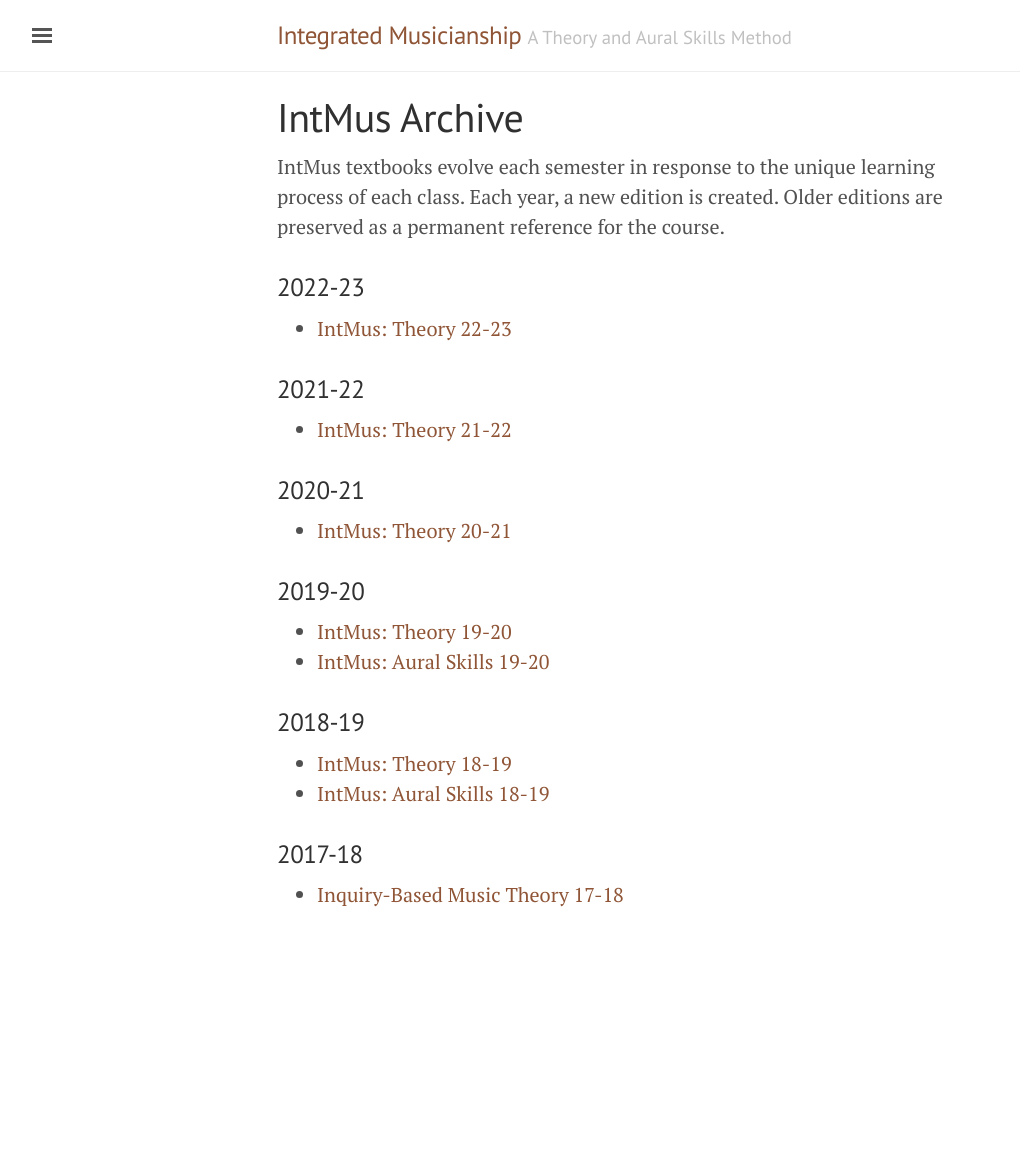
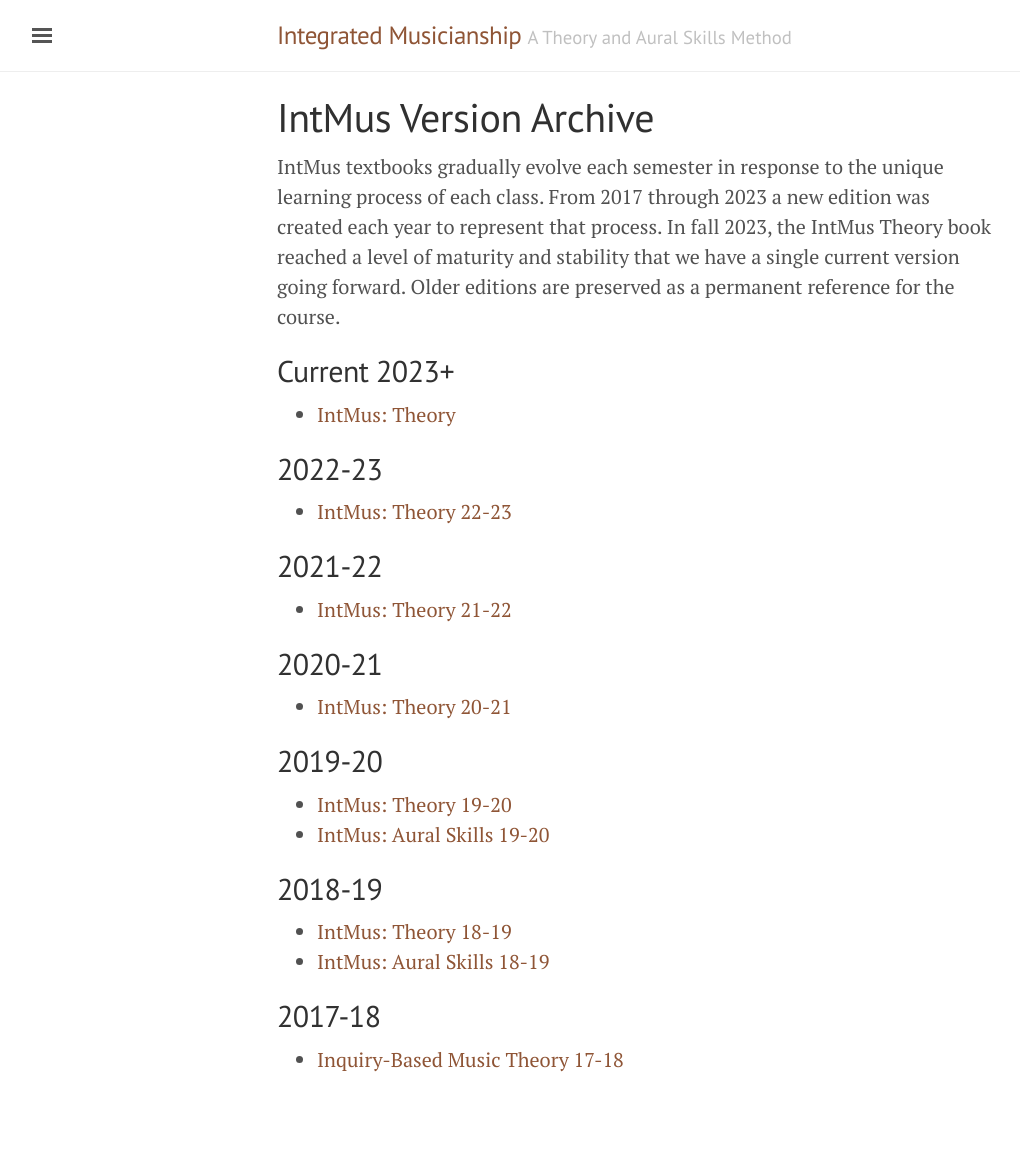
Before and after one commit to intmus/intmus.github.io, a Jekyll site: the page built from archive.md, in a window 1280 px wide. Shown: the whole page, without its empty margins (3-1023 px from the left). Built offline with Jekyll 4.4.1, drawn with Linux system fonts in a browser that asks for light colours; before the commit the page ends 990 px from its top, so only the background shows below that.

Commit message:
update versions

```diff
--- a/_includes/sidebar.html
+++ b/_includes/sidebar.html
@@ -7,16 +7,12 @@
   <nav class="sidebar-nav">
     <a class="sidebar-nav-item{% if page.url == "/" %} active{% endif %}" href="{{ site.baseurl }}/">Home</a>
 
-    <a class="sidebar-nav-item" href="https://intmus.github.io/inttheory19-20/">IntMus: Theory</a>
+    <a class="sidebar-nav-item" href="https://intmus.github.io/inttheory/">IntMus: Theory</a>
     <a class="sidebar-nav-item" href="https://intmus.github.io/intas19-20/">IntMus: Aural Skills</a>
 
     <a class="sidebar-nav-item{% if page.url == "/about.html" %} active{% endif %}" href="{{ site.baseurl }}/about.html">About</a>
     <a class="sidebar-nav-item{% if page.url == "/archive.html" %} active{% endif %}" href="{{ site.baseurl }}/archive.html">Archive</a>
-    <a class="sidebar-nav-item{% if page.url == "/forum/" %} active{% endif %}" href="{{ site.baseurl }}/forum/index.html">Forums</a>
-    <a class="sidebar-nav-item{% if page.url == "/search/" %} active{% endif %}" href="{{ site.baseurl }}/search/index.html">Search</a>
-    <a class="sidebar-nav-item{% if page.url == "/abc-tutorial.html" %} active{% endif %}" href="{{ site.baseurl }}/abc-tutorial.html">ABC Tutorial</a>
-    <a class="sidebar-nav-item{% if page.url == "/abc-playground.html" %} active{% endif %}" href="{{ site.baseurl }}/abc-playground.html">ABC Playground</a>
-    <a class="sidebar-nav-item" href="{{ site.github-repo }}">GitHub project</a>
+    <a class="sidebar-nav-item" href="https://github.com/intmus">GitHub Organization</a>
   </nav>
 
   <div class="sidebar-item">
--- a/archive.md
+++ b/archive.md
@@ -1,34 +1,39 @@
 ---
 layout: page
-title: IntMus Archive
+title: IntMus Version Archive
 ---
 
-IntMus textbooks evolve each semester in response to the unique learning process of each class.
-Each year, a new edition is created.
+IntMus textbooks gradually evolve each semester in response to the unique learning process of each class.
+From 2017 through 2023 a new edition was created each year to represent that process.
+In fall 2023, the IntMus Theory book reached a level of maturity and stability that we have a single current version going forward.
 Older editions are preserved as a permanent reference for the course.
 
-### 2022-23
+## Current 2023+
+
+- [IntMus: Theory](https://intmus.github.io/inttheory/)
+
+## 2022-23
 
 - [IntMus: Theory 22-23](https://intmus.github.io/inttheory22-23/)
 
-### 2021-22
+## 2021-22
 
 - [IntMus: Theory 21-22](https://intmus.github.io/inttheory21-22/)
 
-### 2020-21
+## 2020-21
 
 - [IntMus: Theory 20-21](https://intmus.github.io/inttheory20-21/)
 
-### 2019-20
+## 2019-20
 
 - [IntMus: Theory 19-20](https://intmus.github.io/inttheory19-20/)
 - [IntMus: Aural Skills 19-20](https://intmus.github.io/intas19-20/)
 
-### 2018-19
+## 2018-19
 
 - [IntMus: Theory 18-19](https://intmus.github.io/inttheory18-19/)
 - [IntMus: Aural Skills 18-19](https://intmus.github.io/intas18-19/)
 
-### 2017-18
+## 2017-18
 
 - [Inquiry-Based Music Theory 17-18](https://smbutterfield.github.io/ibmt17-18/)
```
Also changed, not shown: index.md (+1 -1 lines).
